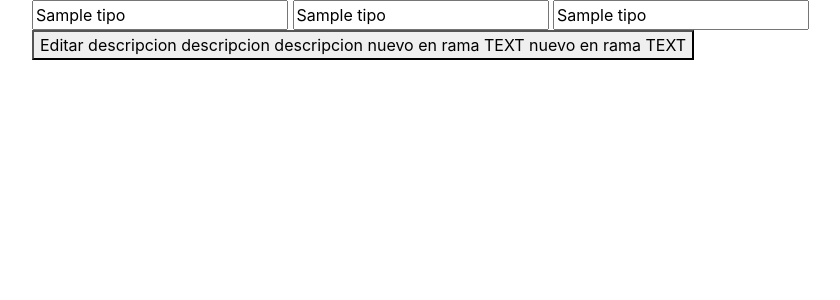
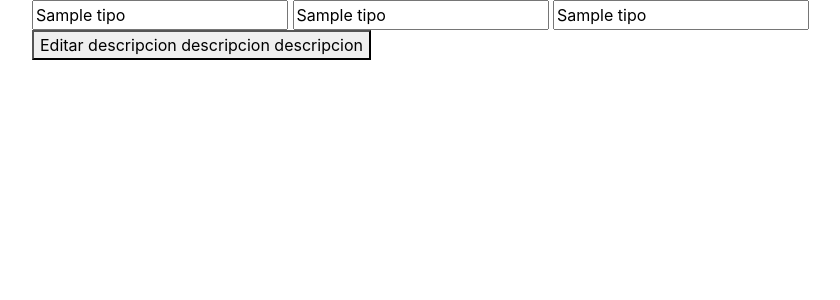
Before and after one commit to AndreaKath/GitFacilito, a Flask app: template templates/editarTipo.html in a window 1280 px wide. Shown: the top 300 px of the page, without its empty margins (53-893 px from the left). Run offline with Flask 2, Linux system fonts and the light colour scheme; the template is opened without the code that fills it: most values are stand-ins (such as "Sample title", 1, 10 or a date in 2020); some libraries are stand-ins or nearby versions.

Commit message:
ajustes de texto

```diff
--- a/templates/editarTipo.html
+++ b/templates/editarTipo.html
@@ -10,8 +10,7 @@
 
     <button type="submit">
         Editar descripcion descripcion descripcion
-		nuevo en rama TEXT
-		nuevo en rama TEXT
+
     </button>
 
 </form>
--- a/templates/index.html
+++ b/templates/index.html
@@ -20,7 +20,7 @@
 
             <input type="text" name="codigoTipo" placeholder="Codigo">
             <input type="text" name="descripcion" placeholder="Descripcion">
-			<input type="text" name="otro" placeholder="otro">
+			<input type="text" name="git" placeholder="git">
 
 
             <button type="submit" class="btn btn-info">Guardar</button>
```
